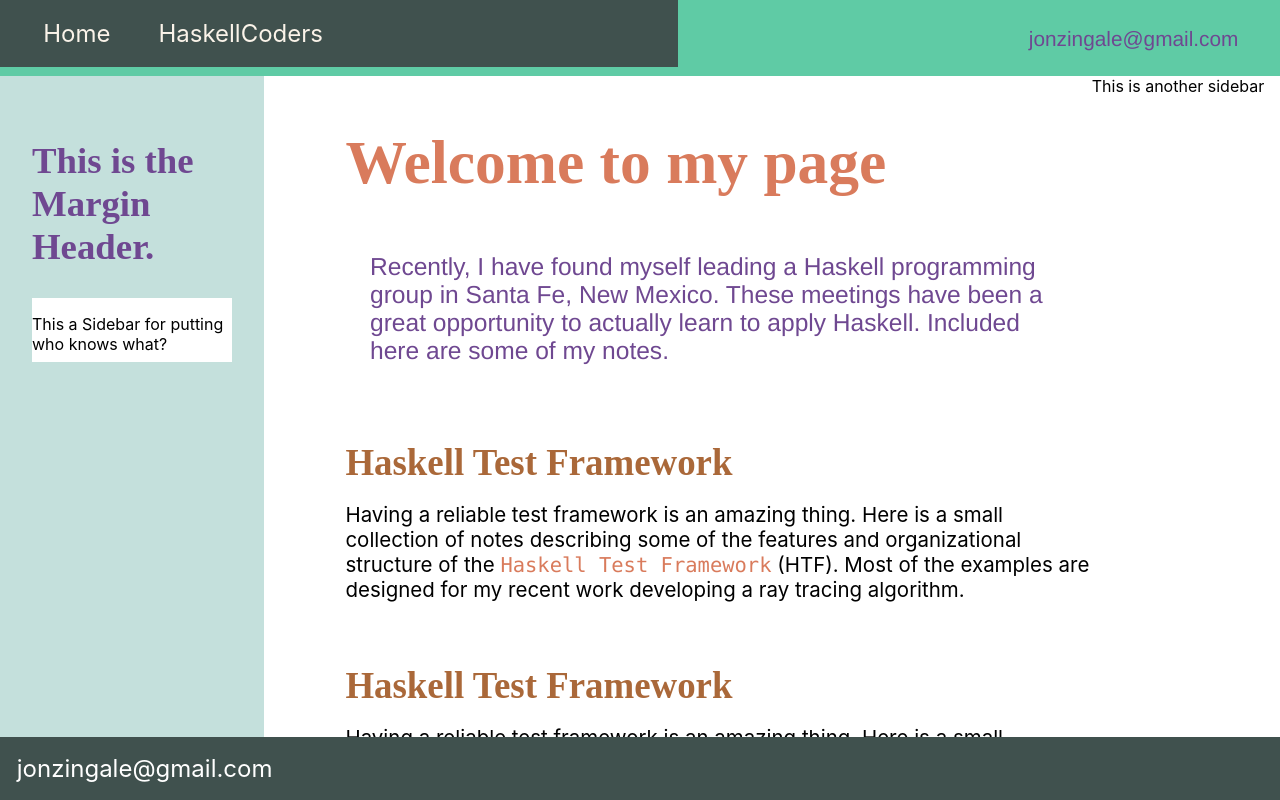
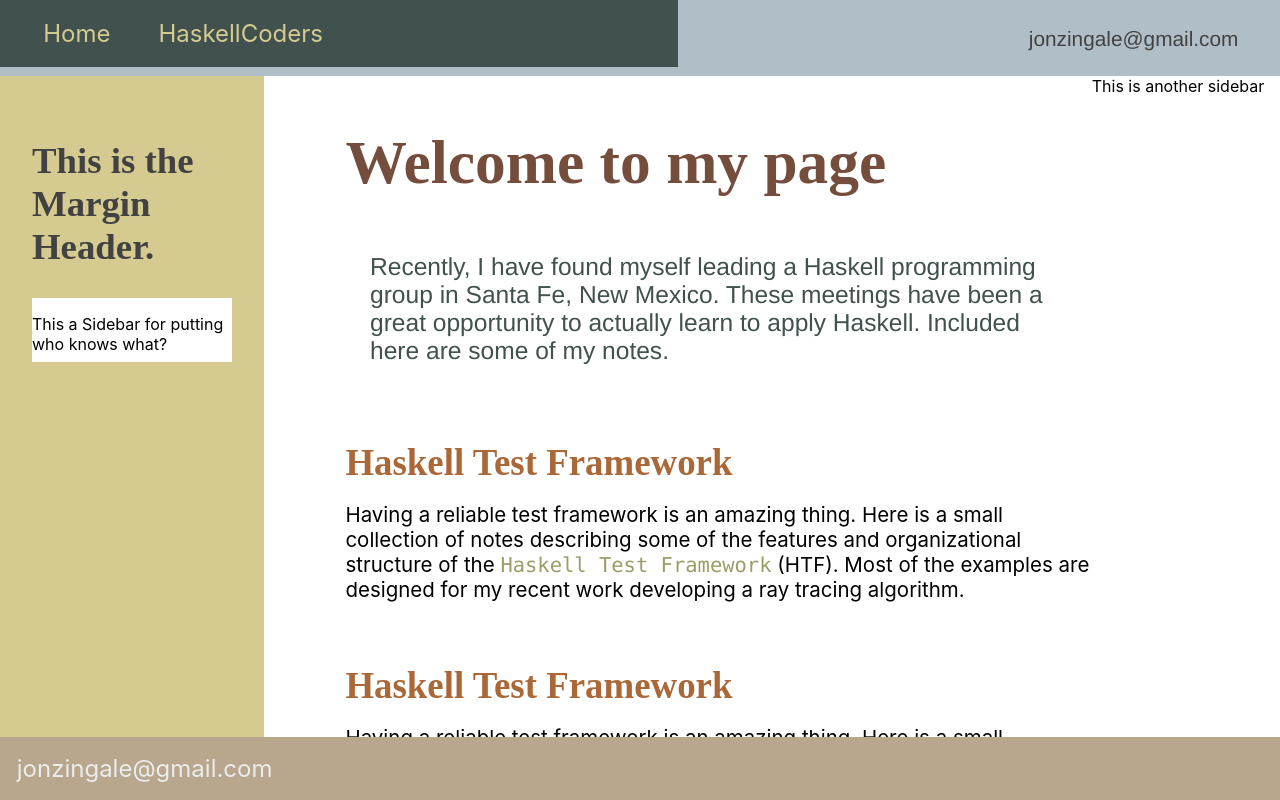
Before and after one commit to jonzingale/Website, a React (Create React App) app: page / in a window 1280 px wide. Shown: the top 800 px of the page. Built offline with nearby package versions, Linux system fonts and the light colour scheme; a web font is replaced by a local one.

Commit message:
glacier-theme

```diff
--- a/src/css/main.css
+++ b/src/css/main.css
@@ -4,11 +4,10 @@
 /*@import 'themes/mucha-theme.css';*/
 /*@import 'themes/prayer-theme.css';*/
 /*@import 'themes/job-theme.css';*/
-
+/*@import 'themes/cigarrillos-theme.css';*/
 /*@import 'themes/cycles-perfecta-theme.css';*/
-@import 'themes/cigarrillos-theme.css';
+@import 'themes/glacier-theme.css';
 /*@import 'themes/light-green-theme.css';*/
-
 
 @font-face {
   font-family: "Moon Light";
--- a/src/css/themes/cycles-perfecta-theme.css
+++ b/src/css/themes/cycles-perfecta-theme.css
@@ -11,4 +11,23 @@
   --global-color-v7 : #5e5f3d; /*Moss Green*/
   --global-color-v8 : #f98240; /*Orange*/
   --global-color-v9 : #cbb6a1; /*Light Umber 50%*/
+
+  /* undefined, inherited from main.css */
+  /*--global-color-card-background: #ecc1bc;*/
+  --global-color-border: #aa6839 ;
+  --global-color-sidebar-text: #40514e;
+  --global-color-sidebar-content-background: #fbebdc;
+  --global-color-h1: #faf5d6;
+  --global-color-code: #f98240;
+  --global-color-nav-background : #a69257;
+  --global-color-nav-text: #faf3e9;
+  --global-color-header-background : #ccb164;
+  --global-color-header-text: #faf5d6;
+  --global-color-title: #5e5f3d;
+  --global-color-intro-background: #ffffff;
+  --global-color-intro-text: #5e5f3d;
+  --global-color-sidebar-background: #866343;
+  --global-color-content-link: #866343;
+  --global-color-footer-background: #cbb6a1;
+  --global-color-footer-text: #faf5d6;
 }
--- a/src/css/themes/glacier-theme.css
+++ b/src/css/themes/glacier-theme.css
@@ -1,5 +1,4 @@
  /*./summarize.sh 12 glacier.jpg*/
-
 :root {
   --global-color-v0 : #b8a68d; /*Light Umber 90%*/
   --global-color-v1 : #ffffff; /*Neutral Grey 10%*/
@@ -13,4 +12,23 @@
   --global-color-v9 : #faf3e9; /*Peach Beige*/
   --global-color-v10 : #aa6839; /*Chocolate*/
   --global-color-v11 : #424242; /*Black*/
+
+  /* undefined, inherited from main.css */
+  /*--global-color-card-background: #ecc1bc;*/
+  --global-color-border: #aa6839;
+  --global-color-sidebar-text: #40514e;
+  --global-color-sidebar-content-background: #fbebdc;
+  --global-color-h1: #424242;
+  --global-color-code: #9b9c66;
+  --global-color-nav-background : #40514e;
+  --global-color-nav-text: #d5cb91;
+  --global-color-header-background : #b0bfc7;
+  --global-color-header-text: #424242;
+  --global-color-title: #754d3d;
+  --global-color-intro-background: #ffffff;
+  --global-color-intro-text: #40514e;
+  --global-color-sidebar-background: #d5cb91;
+  --global-color-content-link: #aa6839;
+  --global-color-footer-background: #b8a68d;
+  --global-color-footer-text: #eaeced;
 }
```
